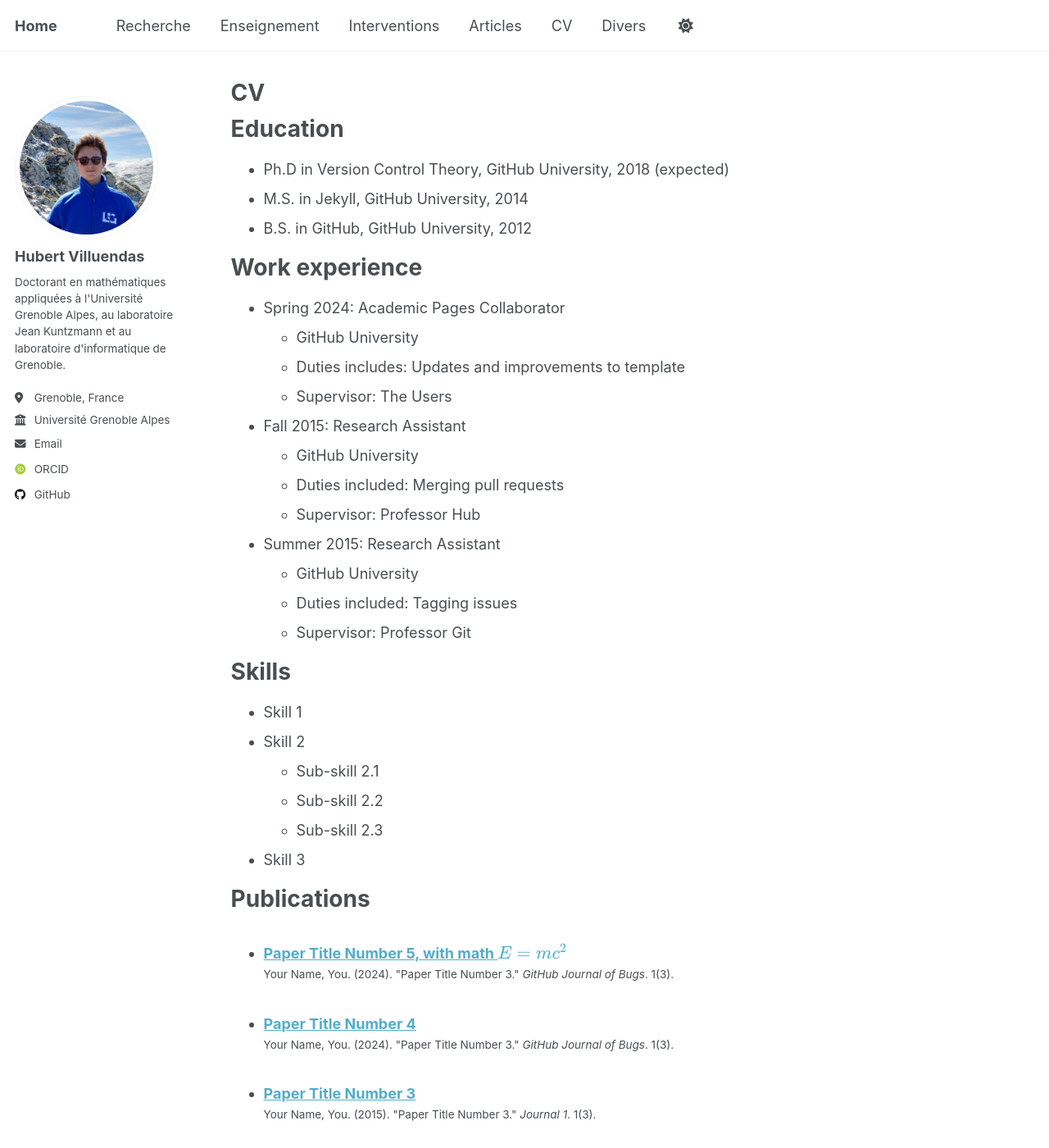
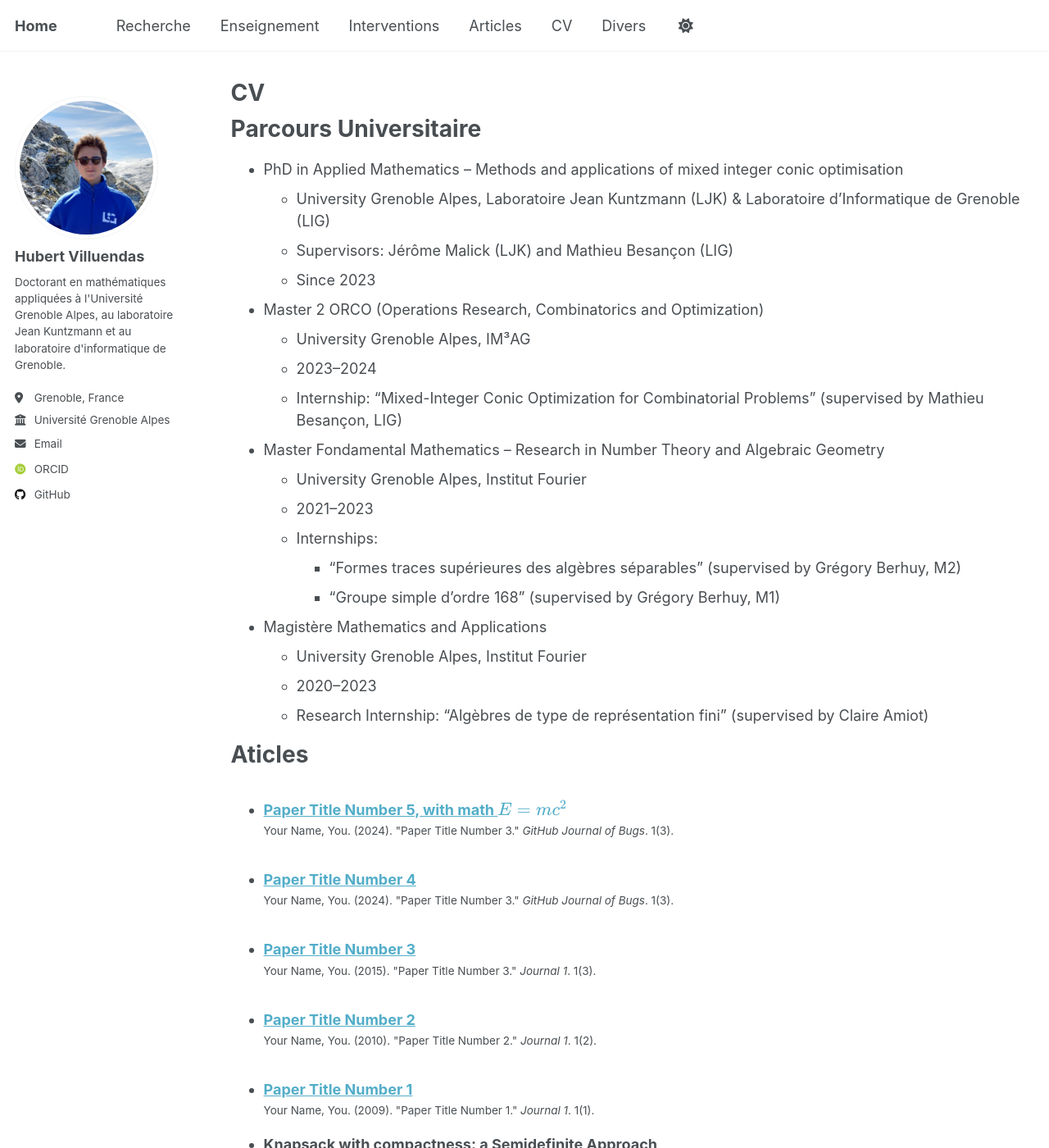
Before and after one commit to HubertVilluendas/hubertvilluendas.github.io, a Jekyll site: the page built from _pages/cv.md, in a window 1280 px wide and 1400 px high. Shown: the whole window at 82% size. Built offline with Jekyll 4.4.1, drawn with Linux system fonts in a browser that asks for light colours; some web fonts are replaced; a script that is not in the unit is left out; some of the changed text lies outside the part shown.

Commit message:
Changement effectif de CV

```diff
--- a/_pages/cv.md
+++ b/_pages/cv.md
@@ -6,59 +6,51 @@ author_profile: true
 redirect_from:
   - /resume
 ---
-
 {% include base_path %}
 
-Education
+Parcours Universitaire
 ======
-* Ph.D in Version Control Theory, GitHub University, 2018 (expected)
-* M.S. in Jekyll, GitHub University, 2014
-* B.S. in GitHub, GitHub University, 2012
+* PhD in Applied Mathematics – Methods and applications of mixed integer conic optimisation
+  * University Grenoble Alpes, Laboratoire Jean Kuntzmann (LJK) & Laboratoire d'Informatique de Grenoble (LIG)
+  * Supervisors: Jérôme Malick (LJK) and Mathieu Besançon (LIG)
+  * Since 2023
 
-Work experience
-======
-* Spring 2024: Academic Pages Collaborator
-  * GitHub University
-  * Duties includes: Updates and improvements to template
-  * Supervisor: The Users
+* Master 2 ORCO (Operations Research, Combinatorics and Optimization)
+  * University Grenoble Alpes, IM³AG
+  * 2023–2024
+  * Internship: "Mixed-Integer Conic Optimization for Combinatorial Problems" (supervised by Mathieu Besançon, LIG)
 
-* Fall 2015: Research Assistant
-  * GitHub University
-  * Duties included: Merging pull requests
-  * Supervisor: Professor Hub
+* Master Fondamental Mathematics – Research in Number Theory and Algebraic Geometry
+  * University Grenoble Alpes, Institut Fourier
+  * 2021–2023
+  * Internships:
+    * "Formes traces supérieures des algèbres séparables" (supervised by Grégory Berhuy, M2)
+    * "Groupe simple d'ordre 168" (supervised by Grégory Berhuy, M1)
 
-* Summer 2015: Research Assistant
-  * GitHub University
-  * Duties included: Tagging issues
-  * Supervisor: Professor Git
+* Magistère Mathematics and Applications
+  * University Grenoble Alpes, Institut Fourier
+  * 2020–2023
+  * Research Internship: "Algèbres de type de représentation fini" (supervised by Claire Amiot)
 
-Skills
-======
-* Skill 1
-* Skill 2
-  * Sub-skill 2.1
-  * Sub-skill 2.2
-  * Sub-skill 2.3
-* Skill 3
-
-Publications
+Aticles
 ======
   <ul>{% for post in site.publications reversed %}
     {% include archive-single-cv.html %}
   {% endfor %}</ul>
+  * **Knapsack with compactness: a Semidefinite Approach**
+    * To be published – [Preprint disponible sur arXiv](https://arxiv.org/abs/2504.17543)
 
-Talks
+Présentations
 ======
   <ul>{% for post in site.talks reversed %}
-    {% include archive-single-talk-cv.html  %}
+    {% include archive-single-talk-cv.html %}
   {% endfor %}</ul>
+  * **Compact Knapsack: a Semidefinite Approach** – ROADEF
+  * **A Semidefinite Approach for the Compact Knapsack** – PGMO
 
-Teaching
+Enseignement
 ======
   <ul>{% for post in site.teaching reversed %}
     {% include archive-single-cv.html %}
   {% endfor %}</ul>
-
-Service and leadership
-======
-* Currently signed in to 43 different slack teams
+  *(Section vide – à compléter si nécessaire)*
```
Also changed, not shown: _pages/interventions.html (deleted).
